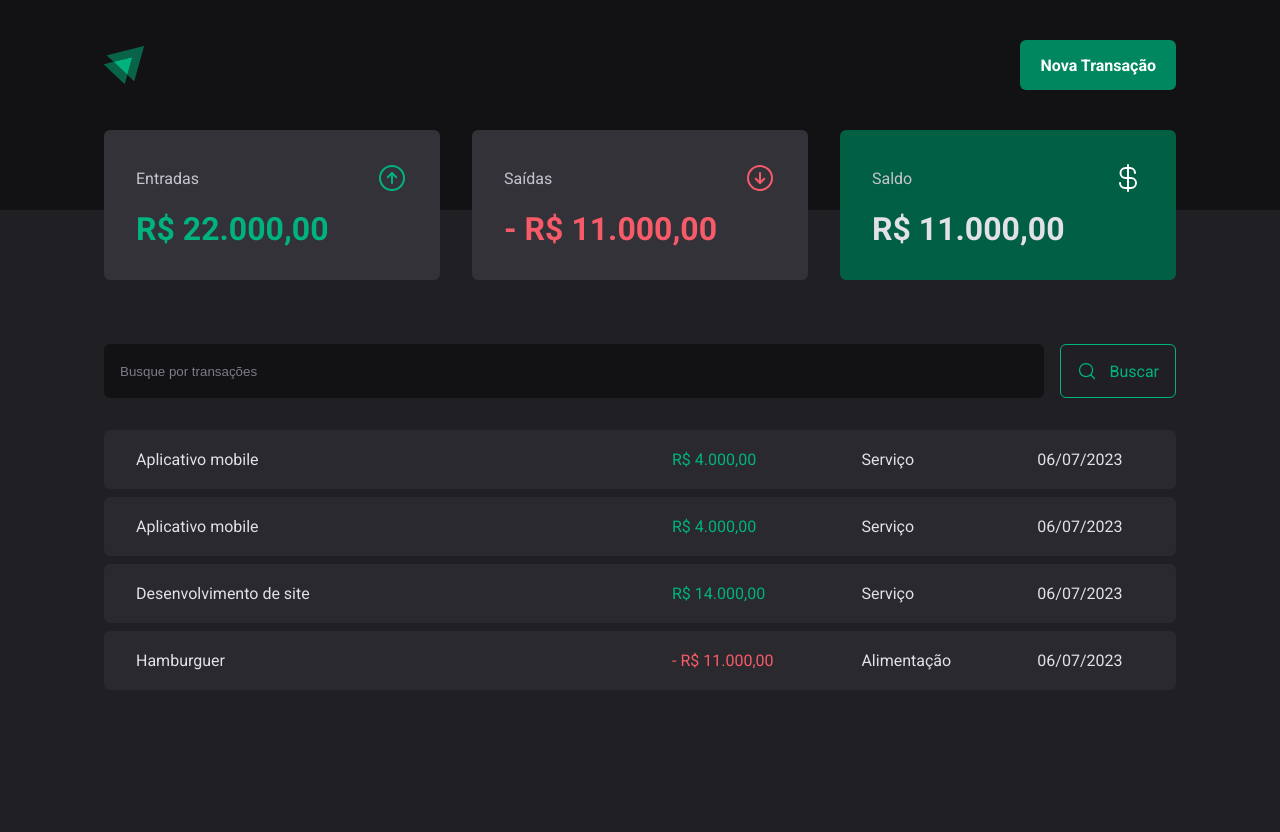
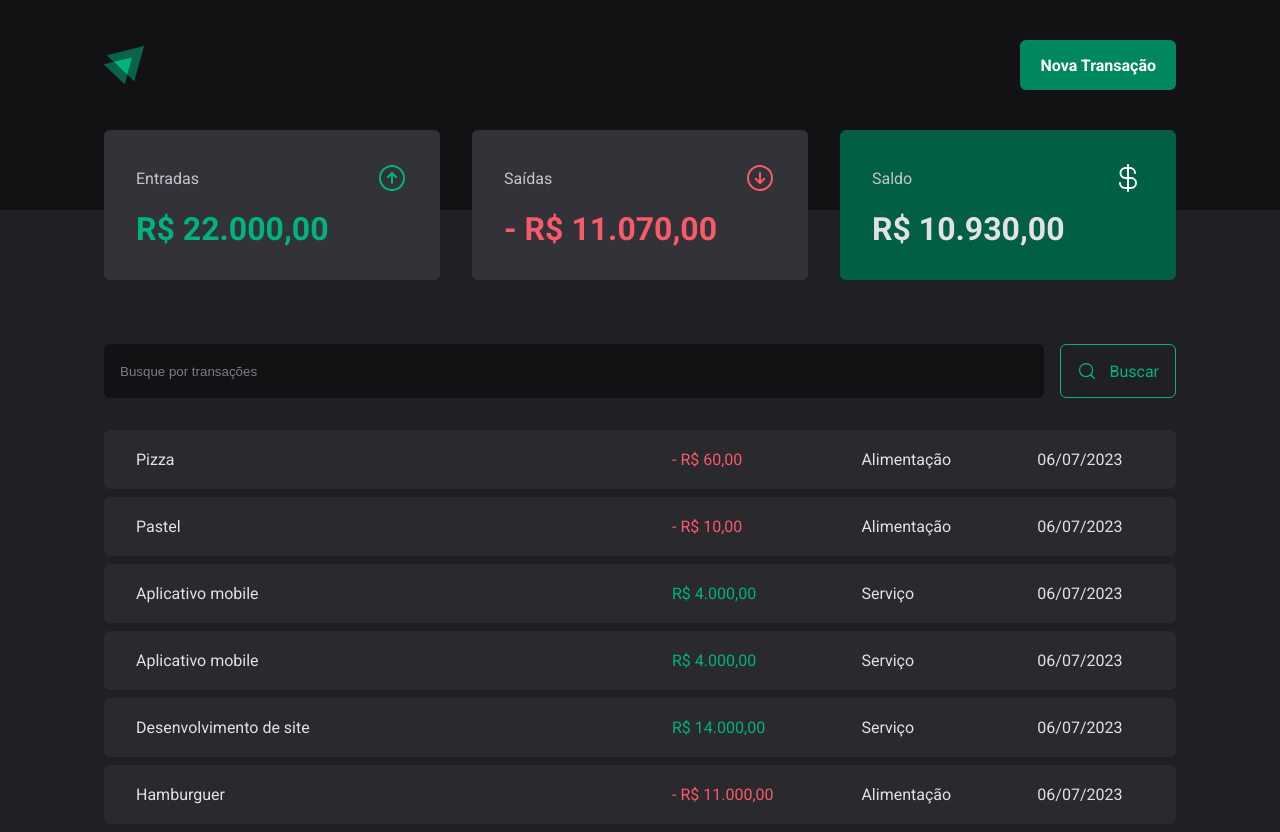
Before and after one commit to AugustoCVS/DtMoney, a React (Vite) app: page / in a window 1280 px wide. Before the commit the page ends 800 px from the top, so only its background shows below. Built offline with nearby package versions, Linux system fonts and the light colour scheme; data requests are answered from the project's data file.

Commit message:
feat: introducing new transaction on history

```diff
--- a/server.json
+++ b/server.json
@@ -31,6 +31,22 @@
       "type": "income",
       "createdAt": "2023-07-06T18:17:23.662Z",
       "id": 4
+    },
+    {
+      "description": "Pastel",
+      "price": 10,
+      "category": "Alimentação",
+      "type": "outcome",
+      "createdAt": "2023-07-06T18:29:09.953Z",
+      "id": 5
+    },
+    {
+      "description": "Pizza",
+      "price": 60,
+      "category": "Alimentação",
+      "type": "outcome",
+      "createdAt": "2023-07-06T18:43:46.151Z",
+      "id": 6
     }
   ]
 }
--- a/src/Components/NewTransactionModal/NewTransactionModal.tsx
+++ b/src/Components/NewTransactionModal/NewTransactionModal.tsx
@@ -11,7 +11,8 @@ import {
   TransectionType,
   TransactionTypeButton,
 } from './styles'
-import { api } from '../../lib/axios'
+import { useContext } from 'react'
+import { TransactionContext } from '../../contexts/TransactionsContext'
 
 const newTransactionFormSchema = z.object({
   description: z.string(),
@@ -23,6 +24,8 @@ const newTransactionFormSchema = z.object({
 type newTransactionFormInput = z.infer<typeof newTransactionFormSchema>
 
 export function NewTransectionModal() {
+  const { createNewTransaction } = useContext(TransactionContext)
+
   const {
     control,
     register,
@@ -36,12 +39,11 @@ export function NewTransectionModal() {
   async function handleCreateNewTransaction(data: newTransactionFormInput) {
     const { description, price, category, type } = data
 
-    await api.post('transactions', {
+    await createNewTransaction({
       description,
       price,
       category,
       type,
-      createdAt: new Date(),
     })
 
     reset()
--- a/src/contexts/TransactionsContext.tsx
+++ b/src/contexts/TransactionsContext.tsx
@@ -4,6 +4,7 @@ import { TransactionContextType } from '../interfaces/TransactionsContextType'
 import { TransactionsProviderProps } from '../interfaces/TransactionsProviderProps'
 import { Transaction } from '../interfaces/Transaction'
 import { api } from '../lib/axios'
+import { CreateNewTransactionInput } from '../interfaces/CreateNewTransactionInput'
 
 export const TransactionContext = createContext({} as TransactionContextType)
 
@@ -22,12 +23,28 @@ export function TransactionsProvider({ children }: TransactionsProviderProps) {
     setTransactions(response.data)
   }
 
+  async function createNewTransaction(data: CreateNewTransactionInput) {
+    const { description, price, category, type } = data
+
+    const response = await api.post('transactions', {
+      description,
+      price,
+      category,
+      type,
+      createdAt: new Date(),
+    })
+
+    setTransactions((state) => [response.data, ...state])
+  }
+
   useEffect(() => {
     fetchTransactions()
   }, [])
 
   return (
-    <TransactionContext.Provider value={{ transactions, fetchTransactions }}>
+    <TransactionContext.Provider
+      value={{ transactions, fetchTransactions, createNewTransaction }}
+    >
       {children}
     </TransactionContext.Provider>
   )
--- /dev/null
+++ b/src/interfaces/CreateNewTransactionInput.tsx
@@ -0,0 +1,6 @@
+export interface CreateNewTransactionInput {
+  description: string
+  price: number
+  category: string
+  type: 'income' | 'outcome'
+}
--- a/src/interfaces/TransactionsContextType.tsx
+++ b/src/interfaces/TransactionsContextType.tsx
@@ -1,6 +1,8 @@
+import { CreateNewTransactionInput } from './CreateNewTransactionInput'
 import { Transaction } from './Transaction'
 
 export interface TransactionContextType {
   transactions: Transaction[]
   fetchTransactions: (query?: string) => Promise<void>
+  createNewTransaction: (data: CreateNewTransactionInput) => Promise<void>
 }
```
